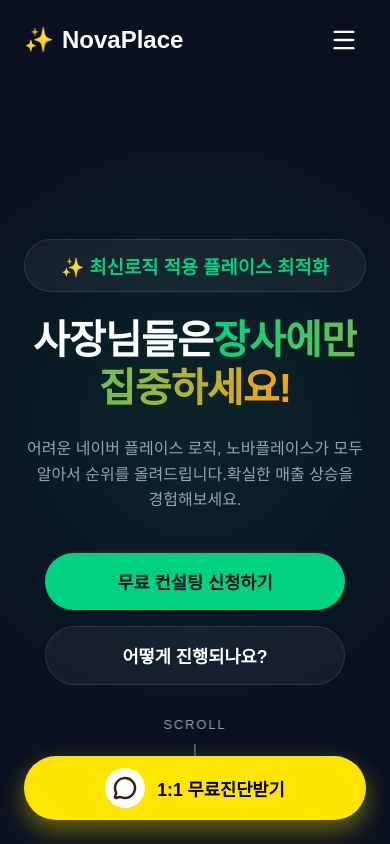
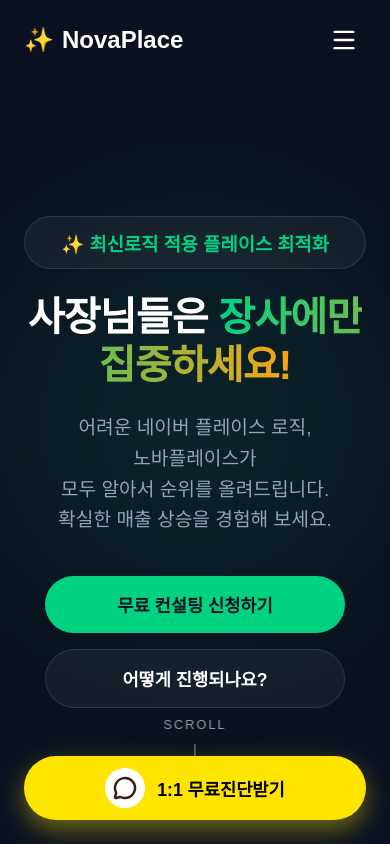
Before and after one commit to seungjae8815-stack/novaplace, a Next.js app: page / in a window 390 px wide. Shown: the top 844 px of the page. Built offline with nearby package versions, Linux system fonts and the light colour scheme; a web font is replaced by a local one.

Commit message:
style: 모바일 메인 헤드라인 띄어쓰기 및 서브타이틀 크기/줄바꿈 조정

```diff
--- a/src/components/sections/Hero.module.css
+++ b/src/components/sections/Hero.module.css
@@ -152,12 +152,17 @@
   display: inline;
 }
 
+.mobileSpace {
+  display: none;
+}
+
 @media (max-width: 768px) {
   .title { font-size: 2.5rem; }
-  .subtitle { font-size: 1rem; }
+  .subtitle { font-size: 1.2rem; }
   .buttonGroup { flex-direction: column; width: 100%; max-width: 300px; }
   .desktopBr { display: none; }
   .desktopOnly { display: none; }
+  .mobileSpace { display: inline; }
   .badge {
     display: block;
     width: 100%;
--- a/src/components/sections/Hero.tsx
+++ b/src/components/sections/Hero.tsx
@@ -15,12 +15,13 @@
         >
           <div className={styles.badge}>✨ 최신로직 적용 <span className={styles.desktopOnly}>프리미엄 </span>플레이스 최적화</div>
           <h1 className={styles.title}>
-            사장님들은<br className={styles.desktopBr}/>
+            사장님들은<span className={styles.mobileSpace}> </span><br className={styles.desktopBr}/>
             <span className={styles.highlight}>장사에만 집중하세요!</span>
           </h1>
           <p className={styles.subtitle}>
-            어려운 네이버 플레이스 로직, 노바플레이스가 모두 알아서 순위를 올려드립니다.<br className={styles.desktopBr}/>
-            확실한 매출 상승을 경험해보세요.
+            어려운 네이버 플레이스 로직, 노바플레이스가<br/>
+            모두 알아서 순위를 올려드립니다.<br/>
+            확실한 매출 상승을 경험해 보세요.
           </p>
           <div className={styles.buttonGroup}>
             <a href="#cta" className={styles.primaryBtn}>무료 컨설팅 신청하기</a>
```
